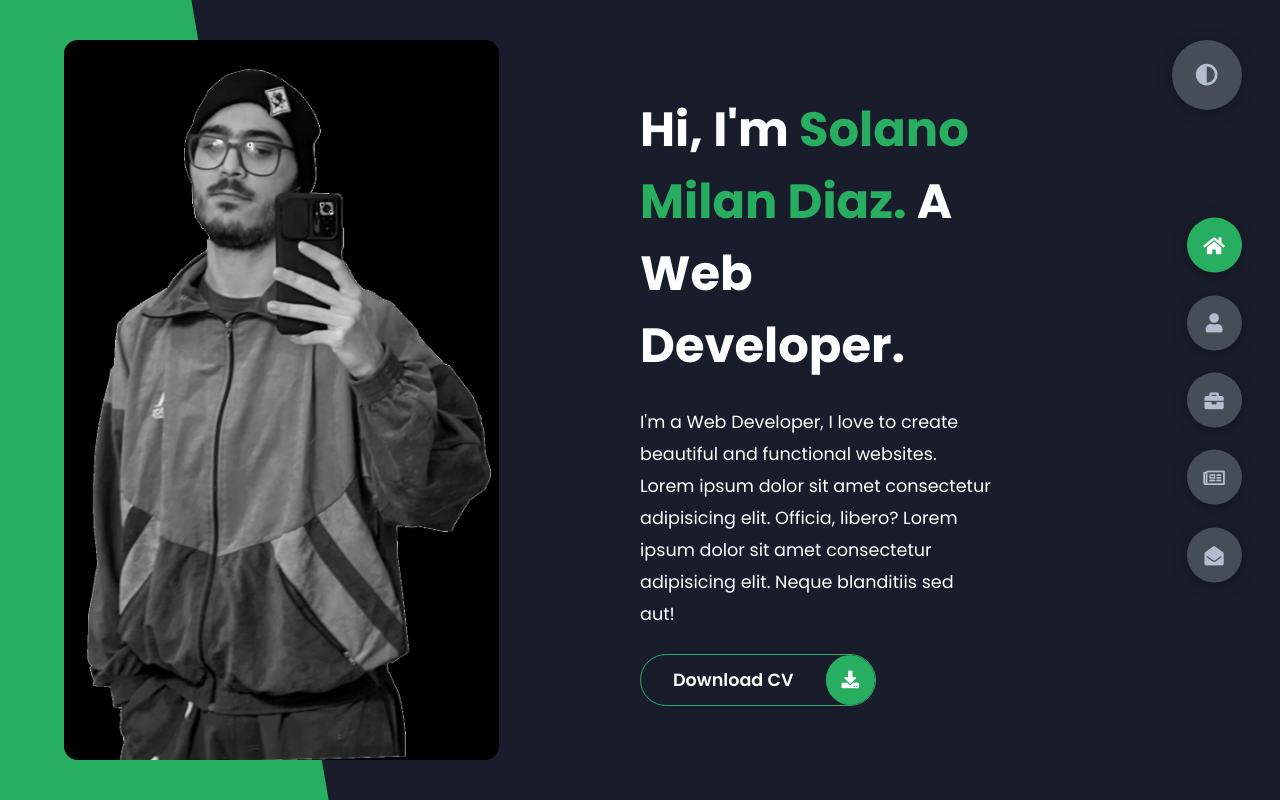
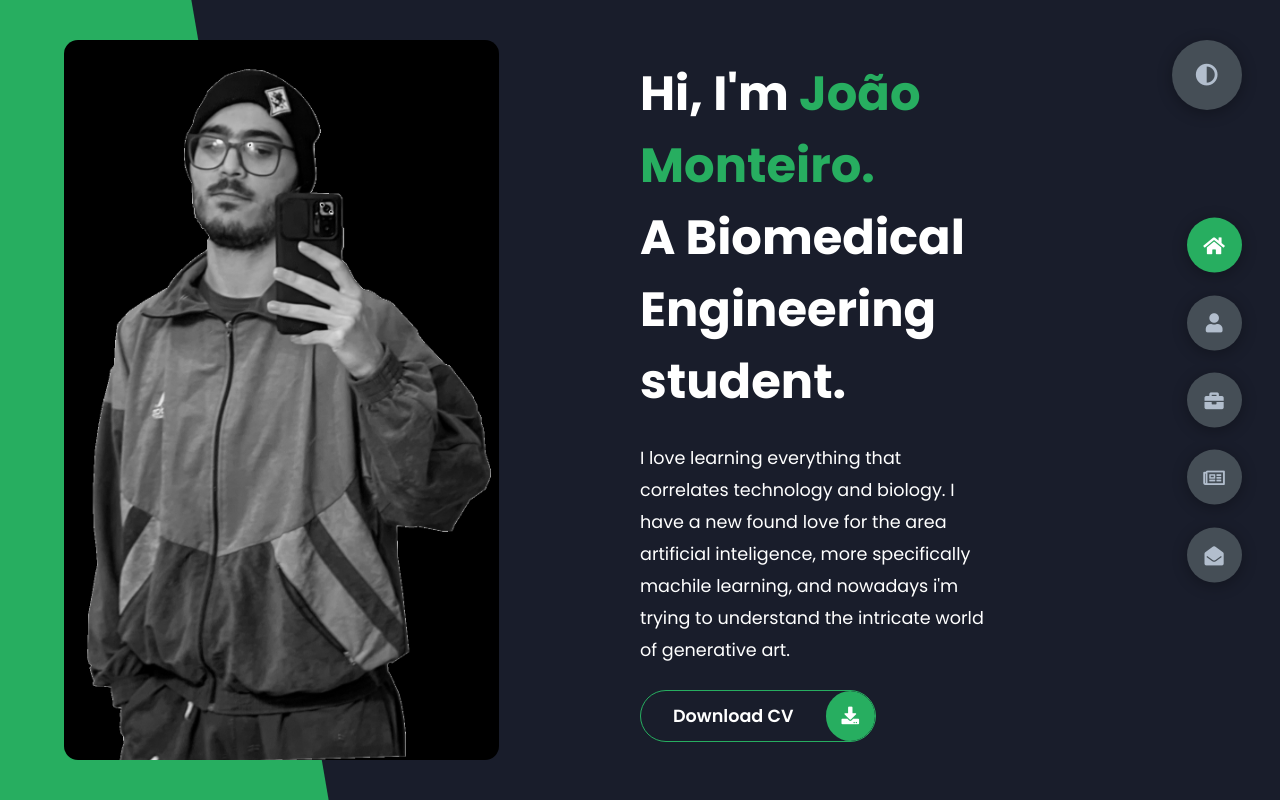
Before and after one commit to GuberXZ/Website, a plain HTML site: page index.html in a window 1280 px wide. Drawn offline with Linux system fonts and the light colour scheme.

Commit message:
Update index.html

```diff
--- a/index.html
+++ b/index.html
@@ -22,13 +22,15 @@
             </div>
             <div class="right-header">
                 <h1 class="name">
-                    Hi, I'm <span>Solano Milan Diaz.</span>
-                    A Web Developer.
+                    Hi, I'm <span>João Monteiro.</span><br>
+                    A Biomedical Engineering student.
                 </h1>
                 <p>
-                    I'm a Web Developer, I love to create beautiful and functional websites.
-                    Lorem ipsum dolor sit amet consectetur adipisicing elit. Officia, libero?
-                    Lorem ipsum dolor sit amet consectetur adipisicing elit. Neque blanditiis sed aut!
+                    I love learning everything that correlates technology and biology.
+                    I have a new found love for the area artificial inteligence,
+                    more specifically machile learning, and nowadays i'm trying to understand
+                    the intricate world of generative art.
+
                 </p>
                 <div class="btn-con">
                     <a href="" class="main-btn">
```
